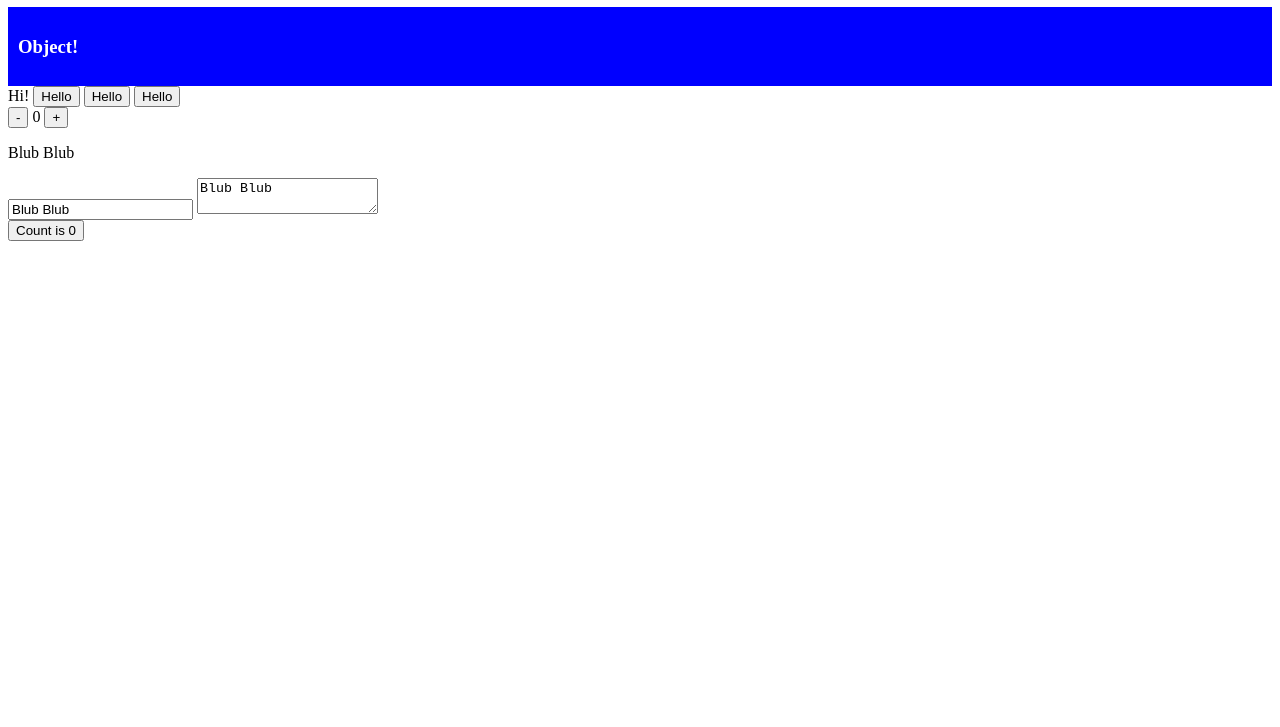
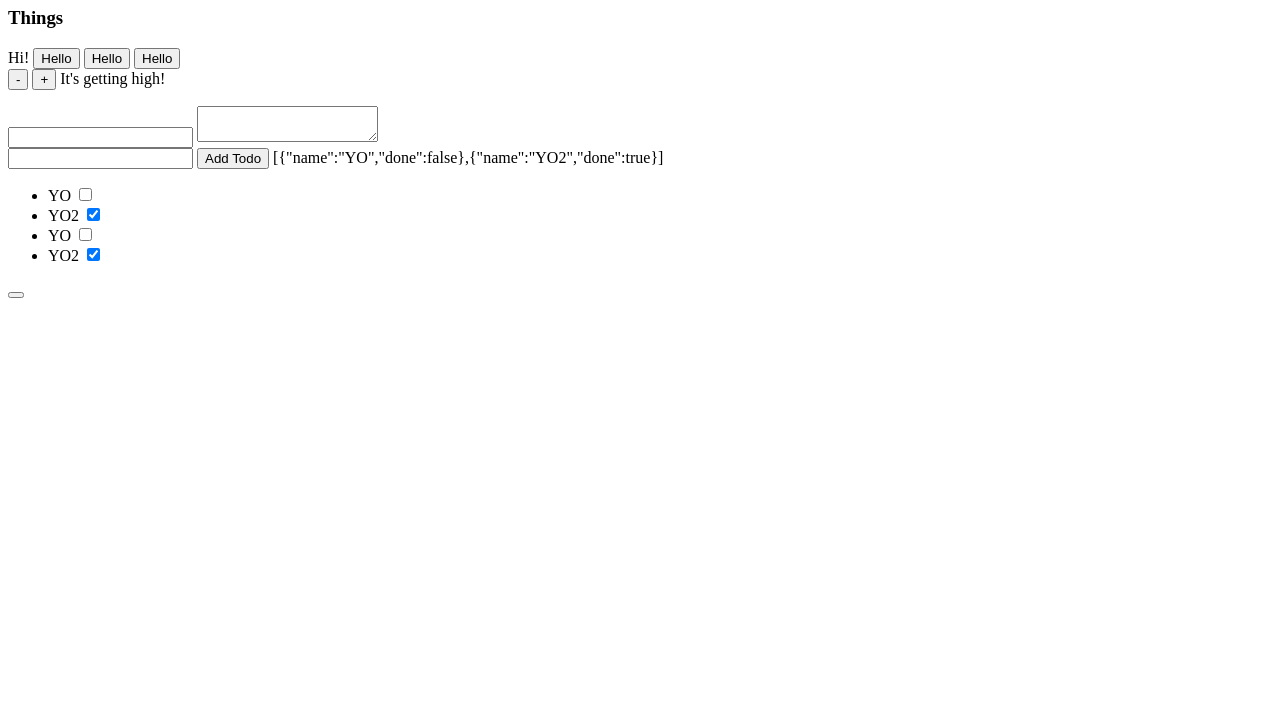
Before and after one commit to voelza/plateJS, a website built with Vite: page index.html in a window 1280 px wide. Shown: the part 73-800 px from the top of the page. Built offline with nearby package versions, Linux system fonts and the light colour scheme.

Commit message:
added forEach

```diff
--- a/index.html
+++ b/index.html
@@ -30,6 +30,21 @@
       <input type="text" />
       <textarea></textarea>
     </div>
+
+    <input ref="todoName" />
+    <button ref="addTodos">Add Todo</button>
+    <span ref="todosAsJSON"></span>
+    <ul ref="todos">
+      <li>
+        <span></span>
+        <input type="checkbox">
+      </li>
+
+      <li>
+        <span></span>
+        <input type="checkbox">
+      </li>
+    </ul>
   </div>
 
   <button id="counter"><span></span></button>
--- a/lib/Plate.ts
+++ b/lib/Plate.ts
@@ -114,7 +114,7 @@ function bind(updateFunction: () => void): any {
     statesToObserve = [];
 }
 
-export function text(element: Element, text: () => string): void {
+export function text(element: Element | Element[], text: () => string): void {
     bind(
         () => {
             const result = text();
@@ -140,29 +140,76 @@ export function attr(element: Element | Element[], name: string, value: () => Ob
 }
 
 export function renderIf(element: Element | Element[], condition: () => boolean): void {
-    const renderReminder = new Map<Element, Text>();
+    const positionReminders = new Map<Element, Text>();
     updateForEach(element, el => {
         const text = new Text();
         el.parentElement?.insertBefore(text, el);
-        renderReminder.set(el, text);
+        positionReminders.set(el, text);
     });
     let previousResult: boolean | undefined = undefined;
     bind(
         () => {
             const result = condition();
-            updateForEach(element, el => {
+            try {
                 if (result === previousResult) {
                     return;
                 }
 
+                updateForEach(element, el => {
                     if (result) {
-                    const text = renderReminder.get(el);
+                        const text = positionReminders.get(el);
                         text?.parentElement?.insertBefore(el, text.nextSibling);
                     } else {
                         el.remove();
                     }
                 });
+            } catch (e) {
+                console.error(e);
+            } finally {
                 previousResult = result;
+            }
+        }
+    );
+}
+
+export function forEach<T>(element: Element | Element[], list: () => T[], itemSetup: (itemDOM: PlateDOM, item: T, index: number) => void) {
+    const positionReminders = new Map<Element, Text>();
+    const loopElements = new Map<Element, Element[]>();
+    updateForEach(element, el => {
+        const text = new Text();
+        el.parentElement?.insertBefore(text, el);
+        positionReminders.set(el, text);
+        loopElements.set(el, []);
+        el.remove();
+    });
+    let previousResult: any[] | undefined = undefined;
+    bind(
+        () => {
+            const result = list();
+            try {
+                if (result === previousResult) {
+                    return;
+                }
+
+                updateForEach(element, el => {
+                    const loopElement = loopElements.get(el);
+                    for (const element of loopElement!) {
+                        element.remove();
+                    }
+                    const text = positionReminders.get(el);
+                    for (let i = 0; i < result.length; i++) {
+                        const item = result[i];
+                        const cloneEl = el.cloneNode(true) as Element;
+                        text?.parentElement?.insertBefore(cloneEl, text);
+                        loopElement?.push(cloneEl);
+                        requestAnimationFrame(() => itemSetup(create(cloneEl), item, i));
+                    }
+                });
+            } catch (e) {
+                console.error(e);
+            } finally {
+                previousResult = result;
+            }
         }
     );
 }
--- a/src/main.ts
+++ b/src/main.ts
@@ -1,34 +1,71 @@
 
-import { attr, click, create, model, renderIf, state, text } from "../lib/Plate";
+import { attr, click, create, forEach, model, renderIf, state, text } from "../lib/Plate";
 
 const plateDOM = create(document.querySelector<HTMLElement>('#app')!);
-console.log(plateDOM);
+// console.log(plateDOM);
 
-const [count, setCount] = state(0);
-text(plateDOM.refs.countDisplay, () => `${count()}`);
-click(plateDOM.refs.incr, () => setCount(count() + 1));
-click(plateDOM.refs.decr, () => setCount(count() - 1));
-const dom = plateDOM.dom;
-text(dom.h1, () => `Hello World!`);
-attr(dom.h1, "style", () => ({ padding: `${count()}px`, "background-color": "green", color: "white" }));
-attr(dom.div[0], "style", () => ({ padding: "10px", "background-color": "blue", color: "white" }));
-text(dom.div[0].h3, () => `Object!`);
-click(plateDOM.refs.helloBtn, (e) => {
-  console.log(e);
-  alert("hi!");
-});
-click(dom.div[1].helloBtn, (e) => {
-  console.log(e);
-  alert("das!");
-});
-renderIf(plateDOM.refs.high, () => count() > 10);
+// const [count, setCount] = state(0);
+// text(plateDOM.refs.countDisplay, () => `${count()}`);
+// click(plateDOM.refs.incr, () => setCount(count() + 1));
+// click(plateDOM.refs.decr, () => setCount(count() - 1));
+// const dom = plateDOM.dom;
+// text(dom.h1, () => `Hello World!`);
+// attr(dom.h1, "style", () => ({ padding: `${count()}px`, "background-color": "green", color: "white" }));
+// attr(dom.div[0], "style", () => ({ padding: "10px", "background-color": "blue", color: "white" }));
+// text(dom.div[0].h3, () => `Object!`);
+// click(plateDOM.refs.helloBtn, (e) => {
+//   console.log(e);
+//   alert("hi!");
+// });
+// click(dom.div[1].helloBtn, (e) => {
+//   console.log(e);
+//   alert("das!");
+// });
+// renderIf(plateDOM.refs.high, () => count() > 10);
 
-const [bla, setBla] = state("Blub Blub");
-text(plateDOM.refs.inputTest.p, () => bla());
-model(plateDOM.refs.inputTest.input, bla, setBla);
-model(plateDOM.refs.inputTest.textarea, bla, setBla);
+// const [bla, setBla] = state("Blub Blub");
+// text(plateDOM.refs.inputTest.p, () => bla());
+// model(plateDOM.refs.inputTest.input, bla, setBla);
+// model(plateDOM.refs.inputTest.textarea, bla, setBla);
 
 
-const counter = create(document.getElementById("counter")!);
-text(counter.dom.span, () => `Count is ${count()}`);
-click(counter.dom, () => setCount(count() + 1));
+
+type TODO = {
+  name: string,
+  done: boolean
+};
+const [todoName, setTodoName] = state<string>("");
+const [list, setList] = state<TODO[]>([
+  {
+    name: "YO",
+    done: false
+  },
+  {
+    name: "YO2",
+    done: true
+  }
+]);
+
+model(plateDOM.refs.todoName, todoName, setTodoName);
+click(plateDOM.refs.addTodos, () => {
+  setList([...list(), { name: todoName(), done: false }]);
+  setTodoName("");
+});
+text(plateDOM.refs.todosAsJSON, () => JSON.stringify(list()));
+
+forEach(
+  plateDOM.refs.todos.li,
+  list,
+  (itemDOM, _, index) => {
+    text(itemDOM.dom.span, () => list()[index].name);
+    model(itemDOM.dom.input, () => list()[index].done, (done) => { list()[index].done = done; setList(list()) });
+  }
+);
+
+
+
+
+
+// const counter = create(document.getElementById("counter")!);
+// text(counter.dom.span, () => `Count is ${count()}`);
+// click(counter.dom, () => setCount(count() + 1));
```
Lines whose indentation alone changed are shown as unchanged.
